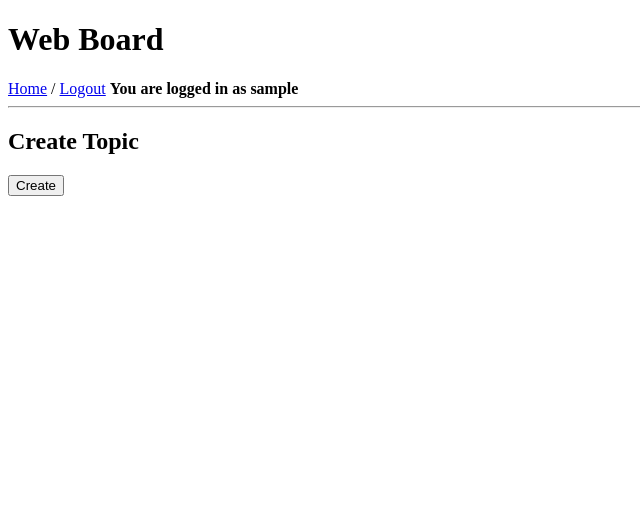
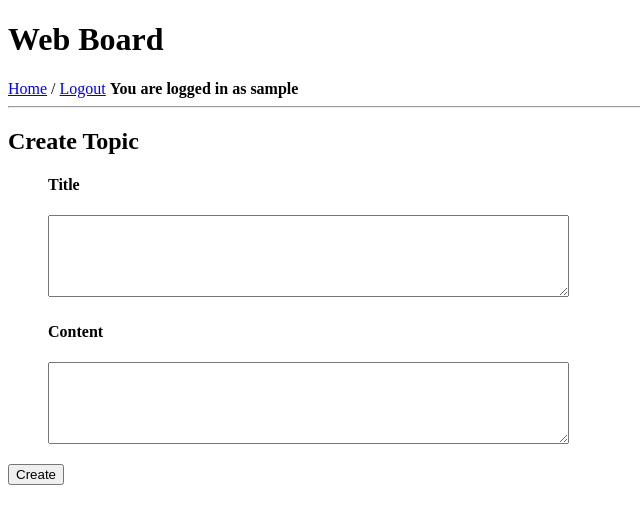
Before and after one commit to bccsctop/webBoard, a Django app: page /create_topic in a window 1280 px wide. Shown: the top 524 px of the page, without its empty margins (0-640 px from the left). Run offline with Django 3.2, Linux system fonts and the light colour scheme; the visitor is signed in with stand-in values (Sample User, id 1); parts of the project's set-up code (start-up, migrations or seed data) failed here and were passed over.

Commit message:
Edit textinput to textarea

```diff
--- a/webBoard/core/views.py
+++ b/webBoard/core/views.py
@@ -33,6 +33,11 @@ def create_topic(request):
         form = create_topic_form(request.POST)
         if form.is_valid():
             topic = form.save(commit=False)
+            create_title = request.POST.get('title')
+            create_content = request.POST.get('content')
+
+            topic.title = create_title
+            topic.content = create_content
             topic.user_name = request.user
             topic.like = 0
             topic.save()
@@ -43,25 +48,26 @@ def create_topic(request):
         'form': form
     })
 
-def create_comment(request):
-    idtop = request.POST.get('fkid')
-    select_topic = Topic.objects.get(topicid=idtop)
+def create_comment(request,topic_id):
+    print(topic_id)
+    select_topic = Topic.objects.get(topicid=topic_id)
 
     if not request.user.is_authenticated:
         return HttpResponseRedirect("accounts/login")
     elif request.method == 'POST':
-        idtop = request.POST.get('fkid')
-        tpid = Topic.objects.get(topicid= idtop)
+        tpid = Topic.objects.get(topicid= topic_id)
         form = create_comment_form(request.POST)
 
         if form.is_valid():
+            create_comment = request.POST.get('content')
             comment = form.save(commit=False)
             comment.comuserid = request.user
             comment.comtopicid = tpid
+            comment.content = create_comment
             comment.like = 0
             comment.save()
 
-        url_redirect = '/topic/' + str(idtop)
+        url_redirect = '/topic/' + str(topic_id)
         return HttpResponseRedirect(url_redirect)
     else:
         form = create_comment_form()
--- a/webBoard/templates/create_topic.html
+++ b/webBoard/templates/create_topic.html
@@ -5,7 +5,15 @@
     <h2>Create Topic</h2>
     <form method="POST" action="{% url 'create_topic' %}">
         {% csrf_token %}
-        {{ form.as_p }}
+
+        <ul>
+            <h4>Title</h4>
+            <textarea style="font-size: 12pt" rows="4" cols="50" name="title" ></textarea>
+            <h4>Content</h4>
+            <textarea style="font-size: 12pt" rows="4" cols="50" name="content"></textarea>
+            <br>
+        </ul>
+
         <button type="submit">Create</button>
     </form>
 
--- a/webBoard/urls.py
+++ b/webBoard/urls.py
@@ -23,7 +23,7 @@ urlpatterns = [
     path('signup/', views.signup, name='signup'),
     path('accounts/', include('django.contrib.auth.urls')),
     path('create_topic', views.create_topic, name = 'create_topic'),
-    path('create_comment', views.create_comment, name = 'create_comment'),
+    path('create_comment/<str:topic_id>', views.create_comment, name = 'create_comment'),
     path('topic/<str:topic_id>', views.view_topic, name = 'view_topic'),
     path('edit_topic/<str:topic_id>', views.edit_topic, name = 'edit_topic'),
 ]
```
Also changed, not shown: webBoard/templates/view_topic.html (+5 -3 lines).
